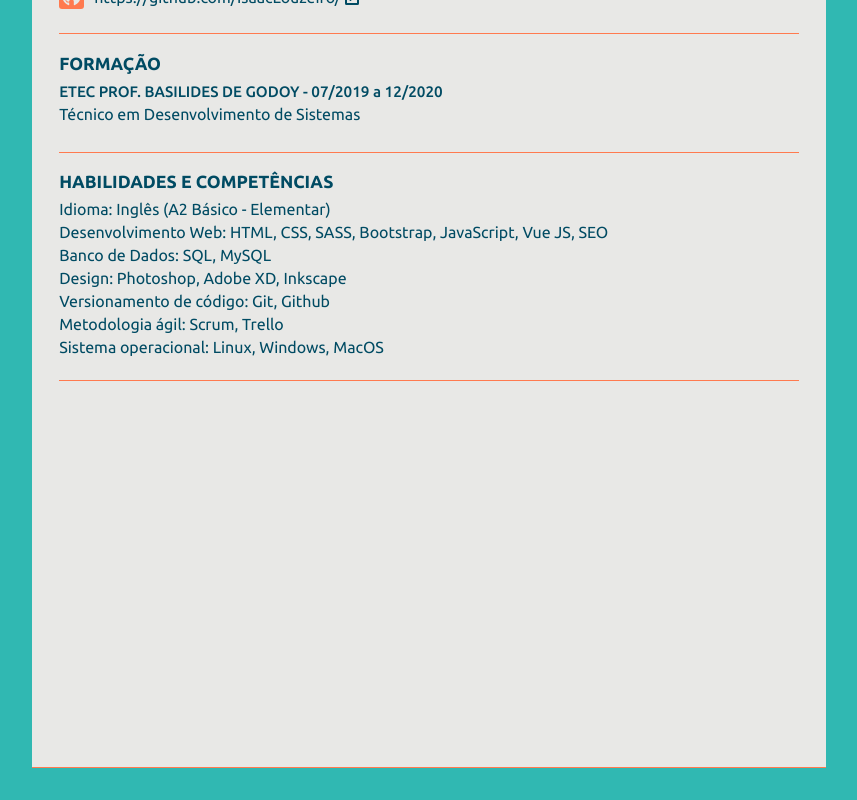
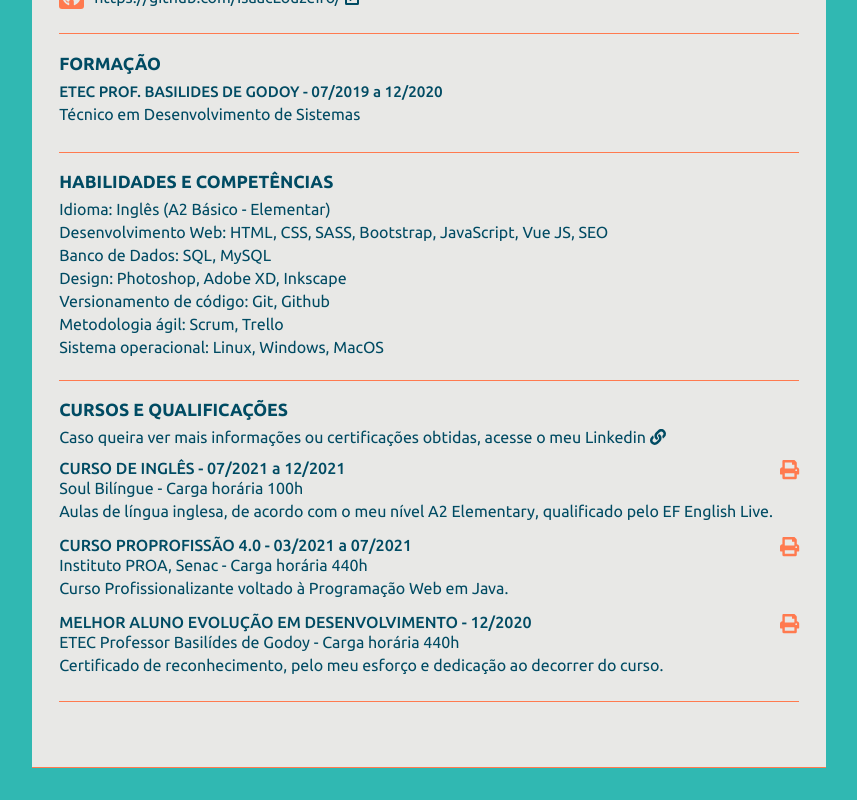
Before and after one commit to IsaacLouzeiro/resume, a Vue app: page / in a window 1280 px wide. Shown: the part 387-1187 px from the top of the page, without its empty margins (211-1068 px from the left). Built offline with nearby package versions, Linux system fonts and the light colour scheme.

Commit message:
adicionando complemento à secao

```diff
--- a/src/App.vue
+++ b/src/App.vue
@@ -4,6 +4,7 @@
         <ContactComp :title="titleContact" :tel="tel" :mail="mail" :linkedin="linkedin" :github="github" />
         <EducationComp :title="titleEducation"/>
         <SkillsComp :title="titleSkills" />
+        <CoursesComp :title="titleCourses" :subTitle="subTitleCourses" :linkedin="linkedin" />
     </section>
 </template>
 
@@ -12,6 +13,7 @@ import HeaderComp from './components/HeaderComp.vue';
 import ContactComp from './components/ContactComp.vue';
 import EducationComp from './components/EducationComp.vue';
 import SkillsComp from './components/SkillsComp.vue';
+import CoursesComp from './components/CoursesComp.vue';
 
 export default {
     name: 'App',
@@ -33,6 +35,9 @@ export default {
             titleEducation: 'FORMAÇÃO',
             // SkillsComp.vue
             titleSkills: 'HABILIDADES E COMPETÊNCIAS',
+            // CoursesComp.vue
+            titleCourses: 'CURSOS E QUALIFICAÇÕES',
+            subTitleCourses: 'Caso queira ver mais informações ou certificações obtidas, acesse o meu '
 
         }
     },
@@ -40,7 +45,8 @@ export default {
         HeaderComp,
         ContactComp,
         EducationComp,
-        SkillsComp
+        SkillsComp,
+        CoursesComp
     }
 }
 </script>
@@ -82,6 +88,7 @@ export default {
 
         @media only screen and (max-width: 650px) {
             padding: 10px;
+            padding-bottom: 1em;
         }
     }
 
@@ -101,6 +108,7 @@ export default {
         a {
             text-decoration: none;
             color: $color1;
+            transition: 0.2s;
 
             &:hover {
                 color: $color3;
--- /dev/null
+++ b/src/components/CoursesComp.vue
@@ -0,0 +1,191 @@
+<template>
+    <section>
+        <div id="modal">
+            <font-awesome-icon :icon="['fas', 'window-close']" class="closeBtn" @click="modalClose" />
+            <hr/>
+            <div>
+                <a :href="link1" target="_blank">Instituto Proa <br> <font-awesome-icon :icon="['fas', 'print']" /></a>
+                <a :href="link2" target="_blank">Senac <br> <font-awesome-icon :icon="['fas', 'print']" /></a>
+            </div>
+        </div>
+
+
+        <h2>{{ title }}</h2>
+        <p>{{ subTitle }} <a :href="linkedin" target="_blank">Linkedin <font-awesome-icon :icon="['fas', 'link']" class="icon"/></a></p>
+
+        <ul>
+            <li v-for="item in courses" :key="item.courses">
+                <div class="flex">
+                    <span>{{ item.titleCourse }} - {{ item.startCourse }} <span v-show="item.endCourse != ''">a</span> {{ item.endCourse }}</span>
+                    <a v-if="item.pdfCourse == ''" @click="modalScreen"><font-awesome-icon :icon="['fas', 'print']" /></a>
+                    <a v-else :href="item.pdfCourse" target="_blank"><font-awesome-icon :icon="['fas', 'print']" /></a>
+                </div>
+                <p class="courseLoad">{{ item.instCourse }} - Carga horária {{ item.loadCourse }}</p>
+                <p>{{ item.descCourse }}</p>
+            </li>
+        </ul>
+    </section>
+</template>
+
+<script>
+export default {
+    name: 'CoursesComp',
+    data() {
+        return {
+            link1: 'https://drive.google.com/file/d/157c1HMG3432ZdBmELVzHVsQuTrjINUkl/view?usp=sharing',
+            link2: 'https://drive.google.com/file/d/11W5p16WwlpRrYhbBoQp0DU8araZL3jpe/view?usp=sharing',
+            courses: [
+                {
+                    pdfCourse: 'https://drive.google.com/file/d/1ijyNb_BU0kDiRzmmZCFB3F7erWeJHAXT/view?usp=sharing',
+                    titleCourse: 'CURSO DE INGLÊS',
+                    startCourse: '07/2021',
+                    endCourse: '12/2021',
+                    instCourse: 'Soul Bilíngue',
+                    loadCourse: '100h',
+                    descCourse: 'Aulas de língua inglesa, de acordo com o meu nível A2 Elementary, qualificado pelo EF English Live.'
+                },
+                {
+                    pdfCourse: '',
+                    titleCourse: 'CURSO PROPROFISSÃO 4.0',
+                    startCourse: '03/2021',
+                    endCourse: '07/2021',
+                    instCourse: 'Instituto PROA, Senac',
+                    loadCourse: '440h',
+                    descCourse: 'Curso Profissionalizante voltado à Programação Web em Java.'
+                },
+                {
+                    pdfCourse: 'https://drive.google.com/file/d/1t08QwElau5zyzVphI4nDzqiFskIj6r1f/view?usp=sharing',
+                    titleCourse: 'MELHOR ALUNO EVOLUÇÃO EM DESENVOLVIMENTO',
+                    startCourse: '12/2020',
+                    endCourse: '',
+                    instCourse: 'ETEC Professor Basilídes de Godoy',
+                    loadCourse: '440h',
+                    descCourse: 'Certificado de reconhecimento, pelo meu esforço e dedicação ao decorrer do curso.'
+                }
+            ]
+        }
+    },
+    props: {
+        title: String,
+        subTitle: String,
+        linkedin: String
+    },
+    methods: {
+        modalScreen() {
+            setTimeout(() => {
+                document.getElementById('modal').style.top = "0";
+                document.getElementById('modal').style.opacity = "1";
+            }, 500)
+            document.getElementById('modal').style.display = "flex";
+        },
+        modalClose() {
+            document.getElementById('modal').style.top = "150px";
+            document.getElementById('modal').style.opacity = "0";
+            setTimeout(() => {
+                document.getElementById('modal').style.display = "none";
+            }, 500)
+        }
+    }
+}
+</script>
+
+<style lang="scss" scoped>
+    @import '../assets/sass/colors.scss';
+
+    section {
+        position: relative;
+
+        #modal {
+            max-width: 260px;
+            height: 150px;
+            background-color: $color1;
+            border-radius: 3px;
+            position: absolute;
+            top: 150px;
+            bottom: 0;
+            left: 0;
+            right: 0;
+            margin: auto;
+            display: none;
+            justify-content: space-evenly;
+            align-items: center;
+            transition: 0.5s;
+            flex-wrap: wrap;
+            opacity: 0;
+
+            .closeBtn {
+                font-size: 1.7em;
+                align-self: center;
+                color: $color4;
+                cursor: pointer;
+
+                &:hover {
+                    opacity: .8;
+                }
+            }
+
+            hr {
+                width: 100%;
+                border: 1px solid $color4;
+                align-self: start;
+            }
+
+            div {
+                align-self: flex-start;
+                display: flex;
+                justify-content: space-around;
+                width: 100%;
+                a {
+                    display: inline-block;
+                    background-color: $color3;
+                    padding: 5px 10px;
+                    border-radius: 4px;
+                    color: $color1;
+                    font-weight: 500;
+                    text-align: center;
+
+                    &:hover {
+                        opacity: .8;
+                    }
+                }
+            }
+        }
+
+        ul {
+            margin-top: 5px;
+            list-style-type: none;
+
+            li {
+                padding: 8px 0;
+
+                .flex {
+                    display: flex;
+                    justify-content: space-between;
+
+                    span {
+                        font-weight: 500;
+                    }
+
+                    a {
+                        color: $color4;
+                        font-size: 1.2em;
+                        cursor: pointer;
+
+                        &:hover {
+                            color: $color3;
+                        }
+                    }
+
+
+                }
+
+                .courseLoad {
+                    margin: -3px 0;
+                }
+                p {
+                    margin-top: 8px;
+                }
+            }
+        }
+    }
+</style>
```
